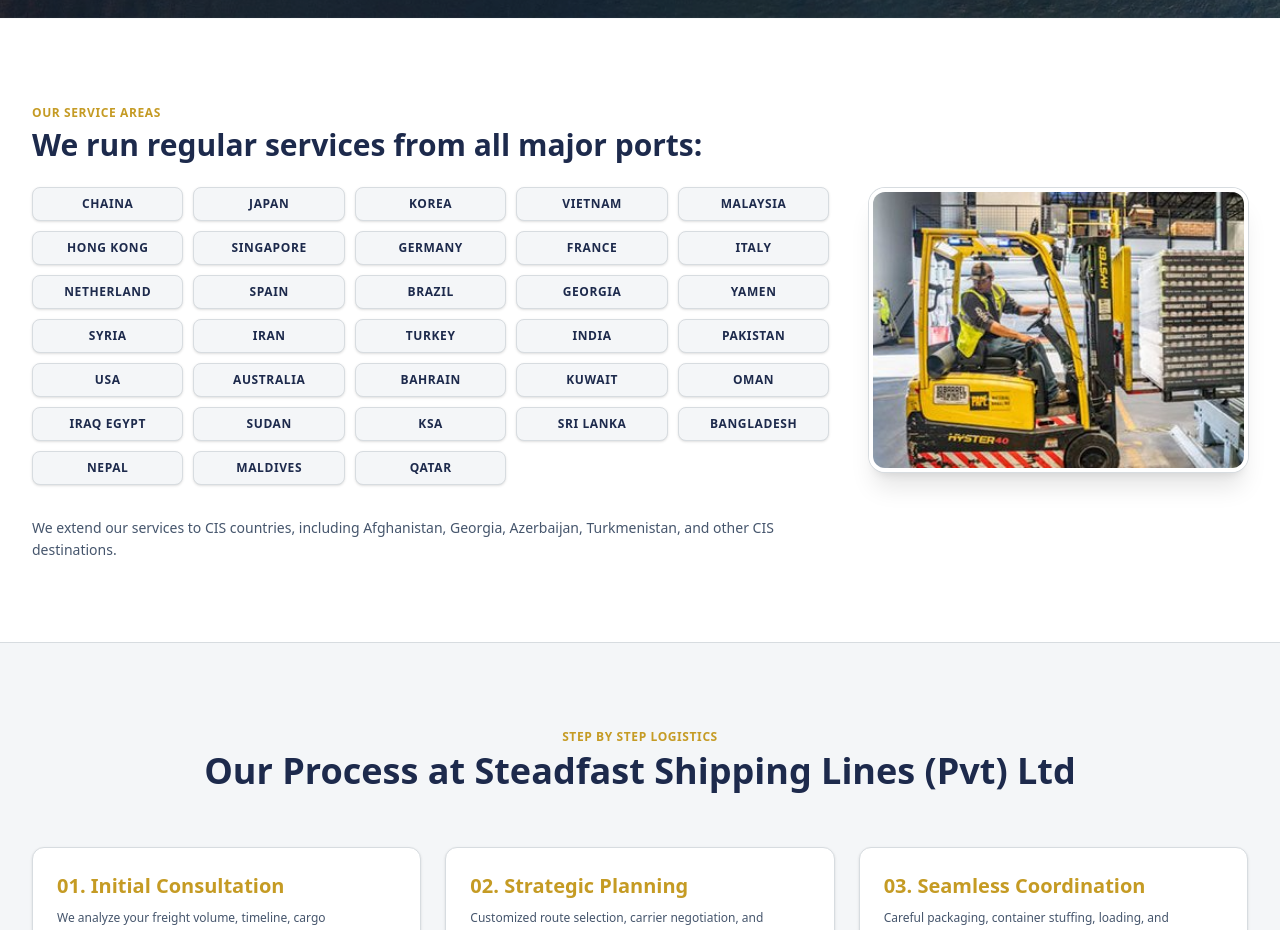
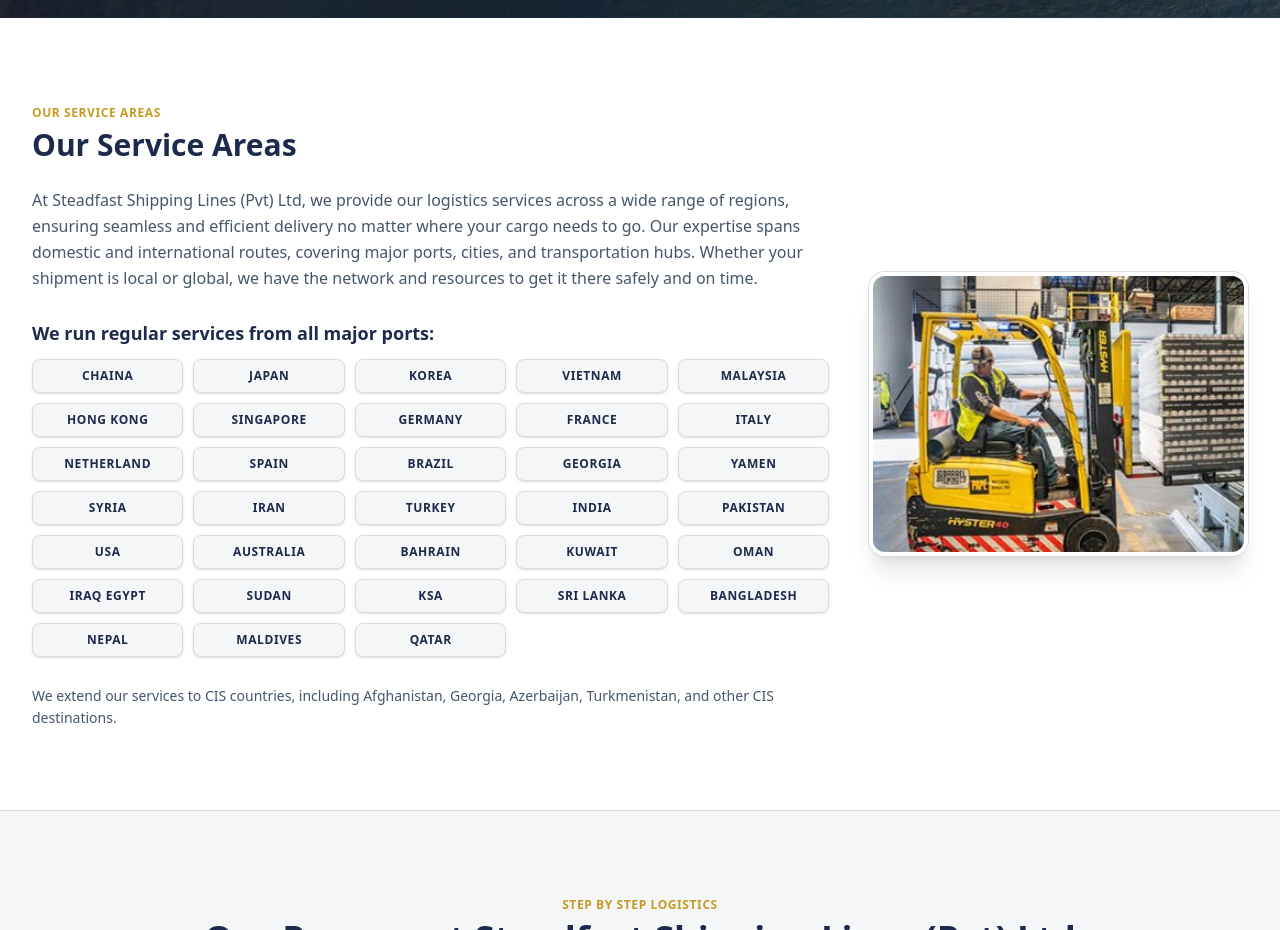
Before and after one commit to TechSolutionor98/steadfastshippinglines, a Next.js app: page / in a window 1280 px wide. Shown: the part 6477-7407 px from the top of the page. Built offline with nearby package versions, Linux system fonts and the light colour scheme; no server answers; the database is empty.

Commit message:
Update Our Service Areas section description and content with company name

```diff
--- a/src/Components/Home/HomePage.jsx
+++ b/src/Components/Home/HomePage.jsx
@@ -815,22 +815,31 @@ export default function HomePage({ cmsContent }) {
             <div>
               <span className="text-xs font-bold text-[#C59B24] uppercase tracking-wider">Our Service Areas</span>
               <h2 className="text-2xl sm:text-3xl font-extrabold text-[#1D2A4C] mt-1">
-                We run regular services from all major ports:
+                Our Service Areas
               </h2>
             </div>
 
+            <p className="text-slate-600 text-sm sm:text-base leading-relaxed">
+              At Steadfast Shipping Lines (Pvt) Ltd, we provide our logistics services across a wide range of regions, ensuring seamless and efficient delivery no matter where your cargo needs to go. Our expertise spans domestic and international routes, covering major ports, cities, and transportation hubs. Whether your shipment is local or global, we have the network and resources to get it there safely and on time.
+            </p>
+
+            <div className="pt-1">
+              <h3 className="text-base sm:text-lg font-bold text-[#1D2A4C] mb-3">
+                We run regular services from all major ports:
+              </h3>
               <div className="grid grid-cols-3 sm:grid-cols-4 md:grid-cols-5 gap-2.5">
-              {majorPorts.map((port) => (
+                {majorPorts.map((port, idx) => (
                   <div
-                  key={port}
+                    key={`${port}-${idx}`}
                     className="px-3 py-2 text-center rounded-lg bg-[#F4F6F8] text-[#1D2A4C] border border-[#D7DCE0] text-xs font-black tracking-wider shadow-sm hover:border-[#C59B24] hover:text-[#C59B24] transition-colors"
                   >
                     {port}
                   </div>
                 ))}
               </div>
+            </div>
 
-            <p className="text-xs sm:text-sm text-slate-600 leading-relaxed pt-2">
+            <p className="text-xs sm:text-sm text-slate-600 leading-relaxed pt-1">
               We extend our services to CIS countries, including Afghanistan, Georgia, Azerbaijan, Turkmenistan, and other CIS destinations.
             </p>
           </div>
```
Lines whose indentation alone changed are shown as unchanged.
